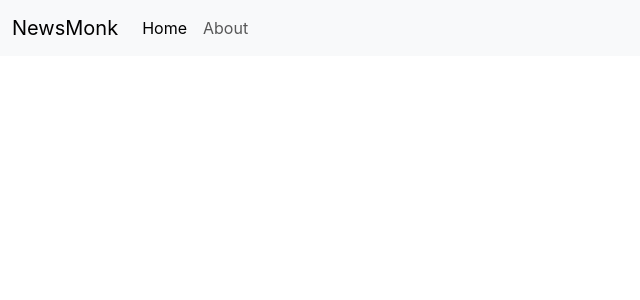
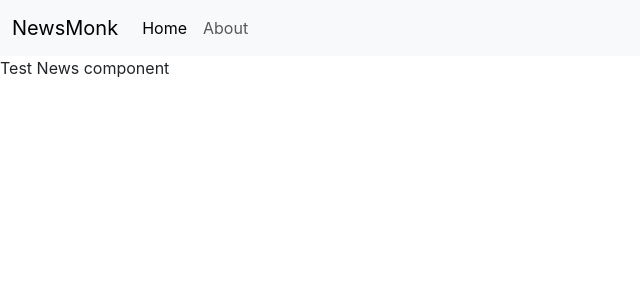
Before and after one commit to mayankbohra/newsapp, a React (Create React App) app: page / in a window 1280 px wide. Shown: the top 300 px of the page, without its empty margins (0-640 px from the left). Built offline with nearby package versions, Linux system fonts and the light colour scheme.

Commit message:
add news component

```diff
--- a/src/App.js
+++ b/src/App.js
@@ -1,12 +1,14 @@
 import './App.css';
 import React, { Component } from 'react'
 import Navbar from './components/Navbar';
+import News from './components/News';
 
 export default class App extends Component {
   render() {
     return (
       <div>
         <Navbar />
+        <News/>
       </div>
     )
   }
--- /dev/null
+++ b/src/components/News.js
@@ -0,0 +1,13 @@
+import React, { Component } from 'react'
+
+export class News extends Component {
+  render() {
+    return (
+      <div>
+        Test News component
+      </div>
+    )
+  }
+}
+
+export default News
```
